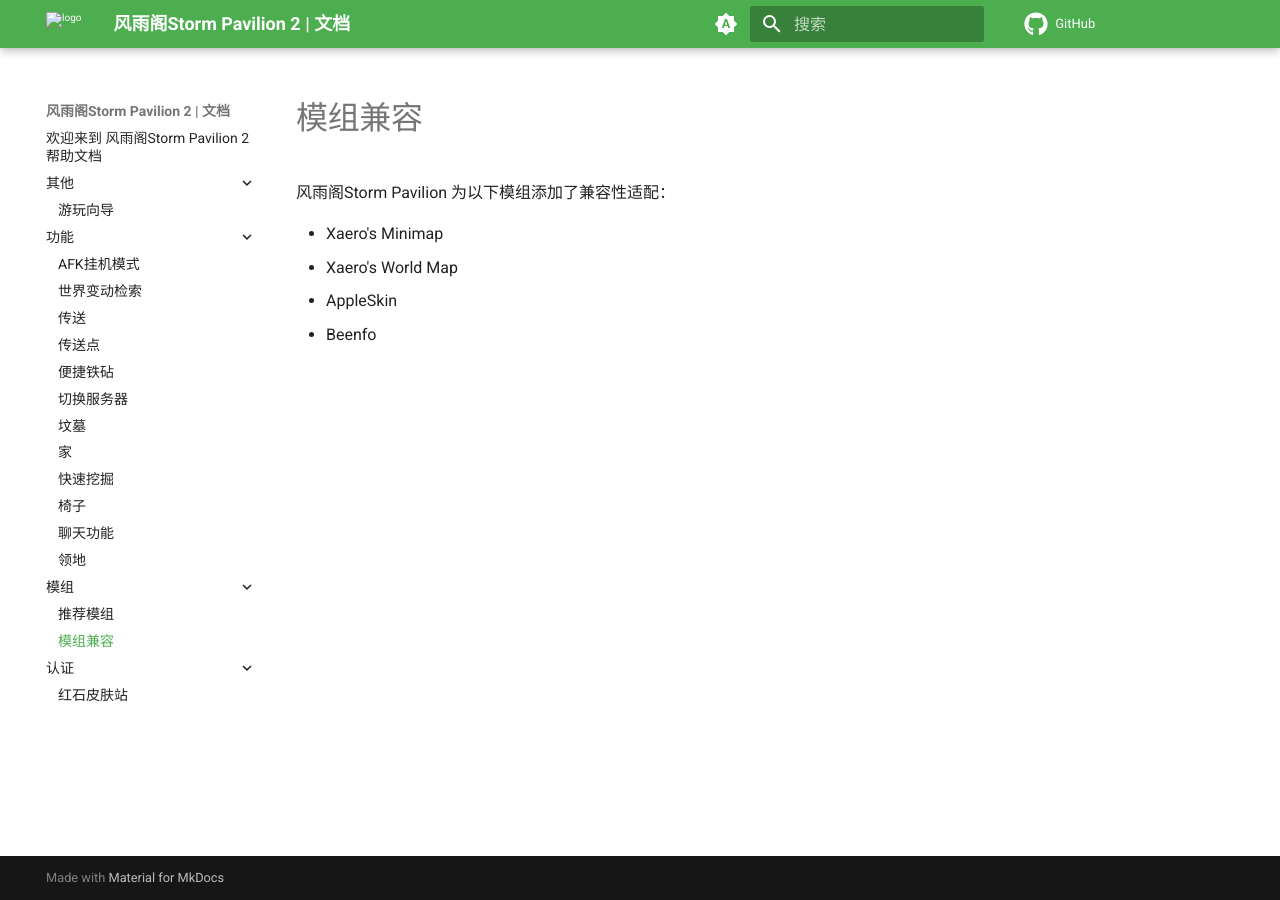
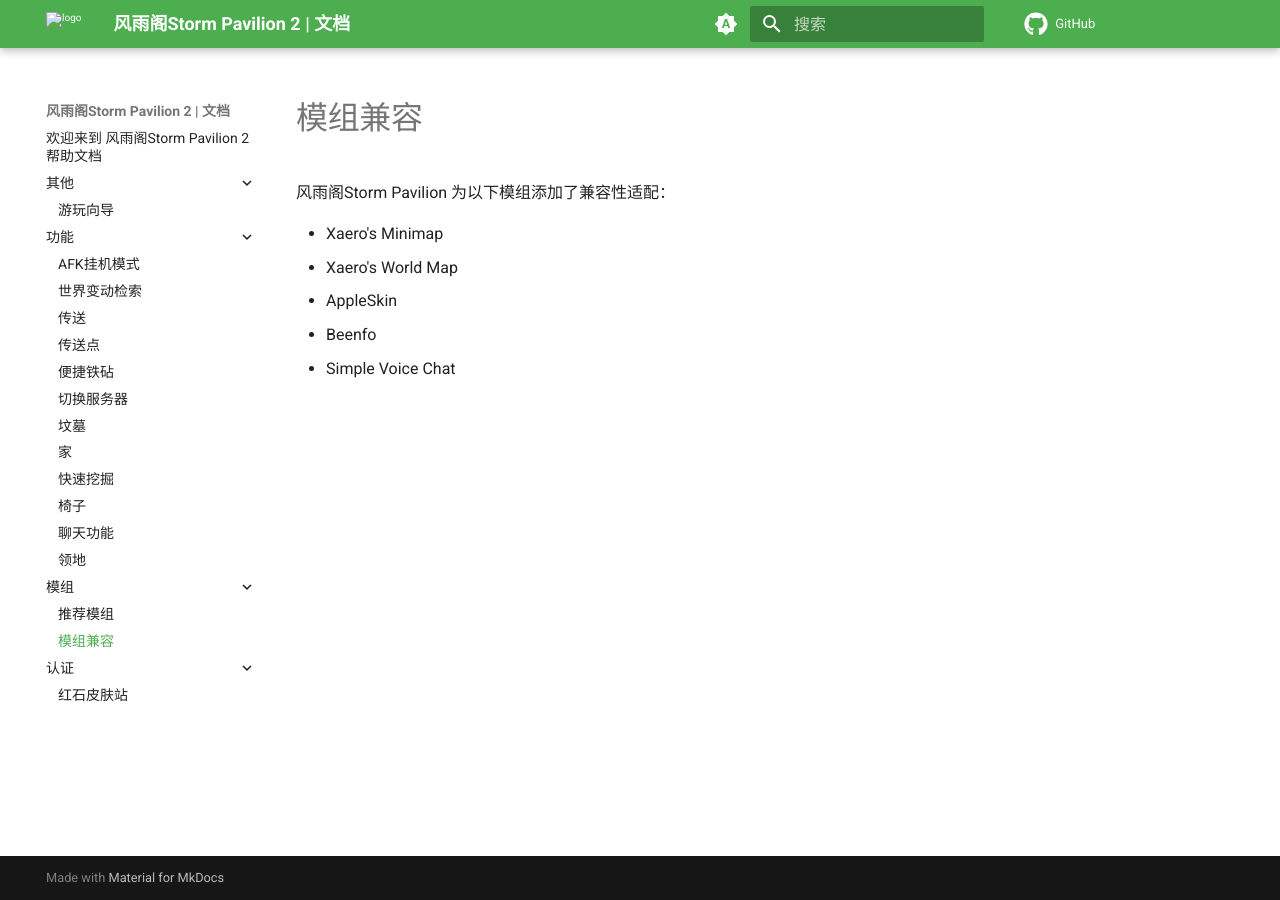
Before and after one commit to SPCraftMC/Docs, an MkDocs documentation site: the page built from docs/模组/模组兼容.md, in a window 1280 px wide. Built offline with MkDocs 1.6.1 and Material for MkDocs 9.7.7, drawn with Linux system fonts in a browser that asks for light colours; comment, search, counter and statistics services are not loaded.

Commit message:
Update 模组兼容.md

```diff
--- a/docs/模组/模组兼容.md
+++ b/docs/模组/模组兼容.md
@@ -6,3 +6,4 @@
 - Xaero's World Map
 - AppleSkin
 - Beenfo
+- Simple Voice Chat
```
